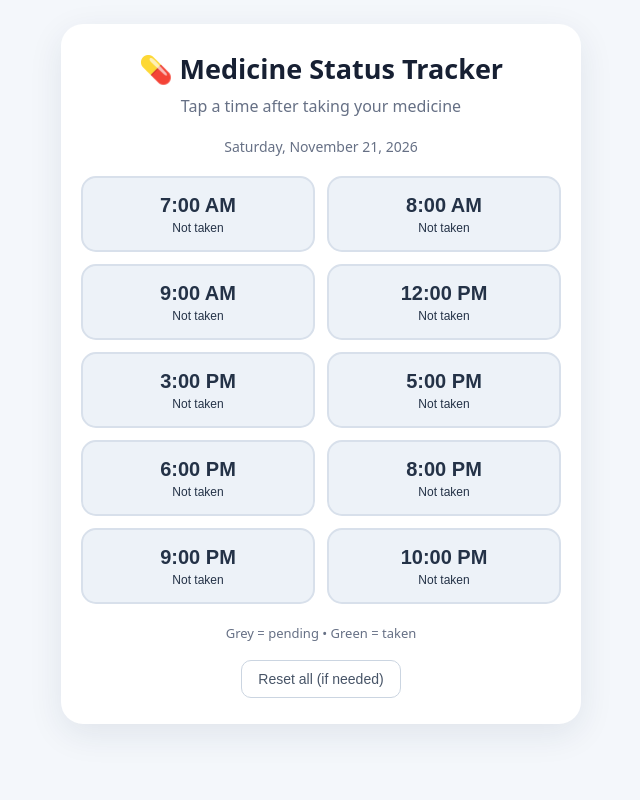
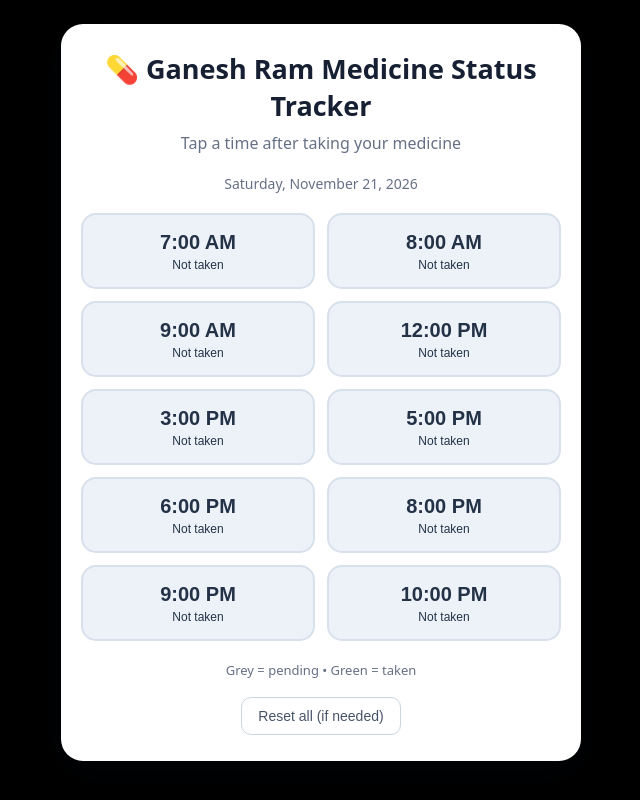
Before and after one commit to ramganesh100/Medicine-Reminder, a plain HTML site: page index.html in a window 1280 px wide. Shown: the whole page, without its empty margins (319-959 px from the left). Drawn offline with Linux system fonts and the light colour scheme.

Commit message:
Change background color and update title text

```diff
--- a/index.html
+++ b/index.html
@@ -10,7 +10,7 @@
     body {
       margin: 0; min-height: 100vh; padding: 24px 16px;
       font-family: system-ui, -apple-system, "Segoe UI", sans-serif;
-      background: #f4f7fb; color: #172033;
+      background: #000000; color: #172033;
       display: flex; justify-content: center; align-items: flex-start;
     }
     main {
@@ -45,7 +45,7 @@
 </head>
 <body>
 <main>
-  <h1>💊 Medicine Status Tracker</h1>
+  <h1>💊 Ganesh Ram Medicine Status Tracker</h1>
   <p class="sub">Tap a time after taking your medicine</p>
   <div class="date" id="today"></div>
 
```
